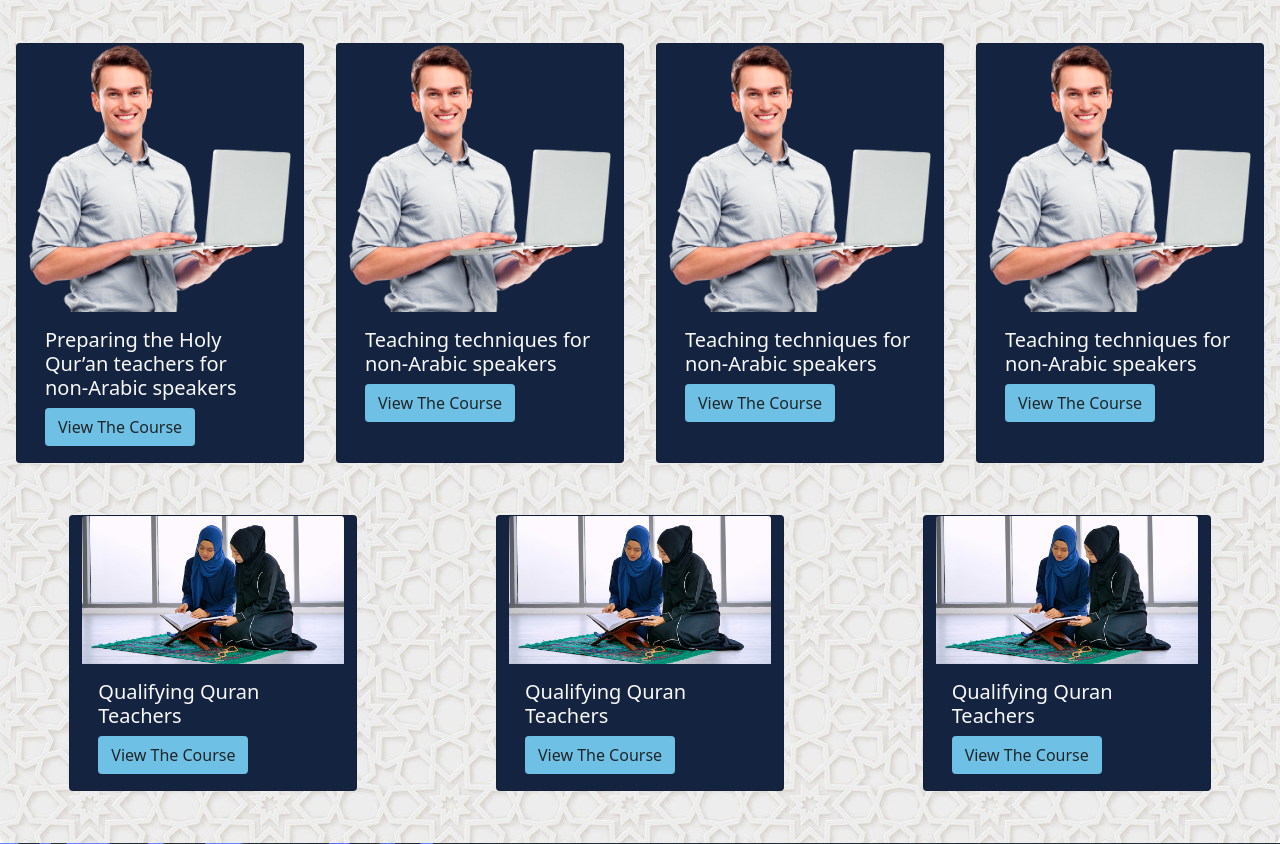
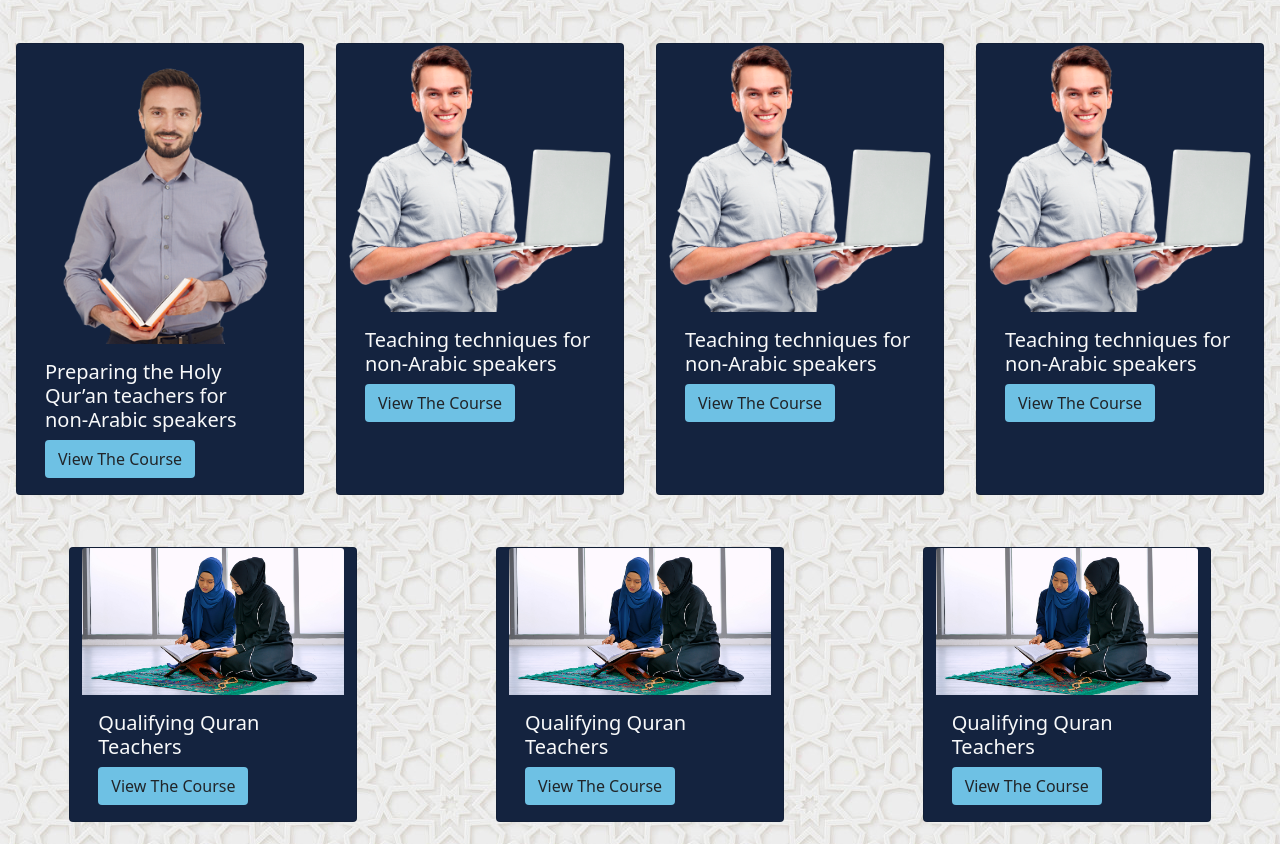
Before and after one commit to Menna-Zalabia/bootstrap, a plain HTML site: page index.html in a window 1280 px wide. Shown: the part 1119-1963 px from the top of the page. Drawn offline with nearby package versions, Linux system fonts and the light colour scheme; files whose address does not match are found by name.

Commit message:
Update index.html

```diff
--- a/index.html
+++ b/index.html
@@ -118,7 +118,7 @@
           </div>
         </div>
         <div class="carousel-item">
-          <img src="images/تعليم-القراءة.png" class="d-block" height="570px" alt="pic4">
+          <img src="images/person.png" class="d-block" height="570px" alt="pic4">
           <div class="carousel-caption">
             <h1 style="color:#6EC1E4;">Self-Learning Courses</h1>
             <h5>Study our recorded courses that you can access anytime and anywhere! Keep in touch with your trainer,
@@ -202,7 +202,7 @@
       <div class="row justify-content-around pb-5 " style="background-image:url(images/bgjpg.jpg); border-radius: 7px;">
         <div class="card text-light col-lg-3 col-md-4 col-sm-6 m-1 mt-5" style="width: 18rem; background-color:#14233F;">
           <a href="" target="_blank">
-            <img src="images/Person2.png" class="card-img-top" alt="html pic"></a>
+            <img src="images/Person.png" class="card-img-top"  height="300px" alt="html pic"></a>
           <div class="card-body">
             <h5 class="card-title">Preparing the Holy Qur’an teachers for non-Arabic speakers</h5>
             <a href="" class="btn" style="background-color:#6EC1E4;">View The Course</a>
```
